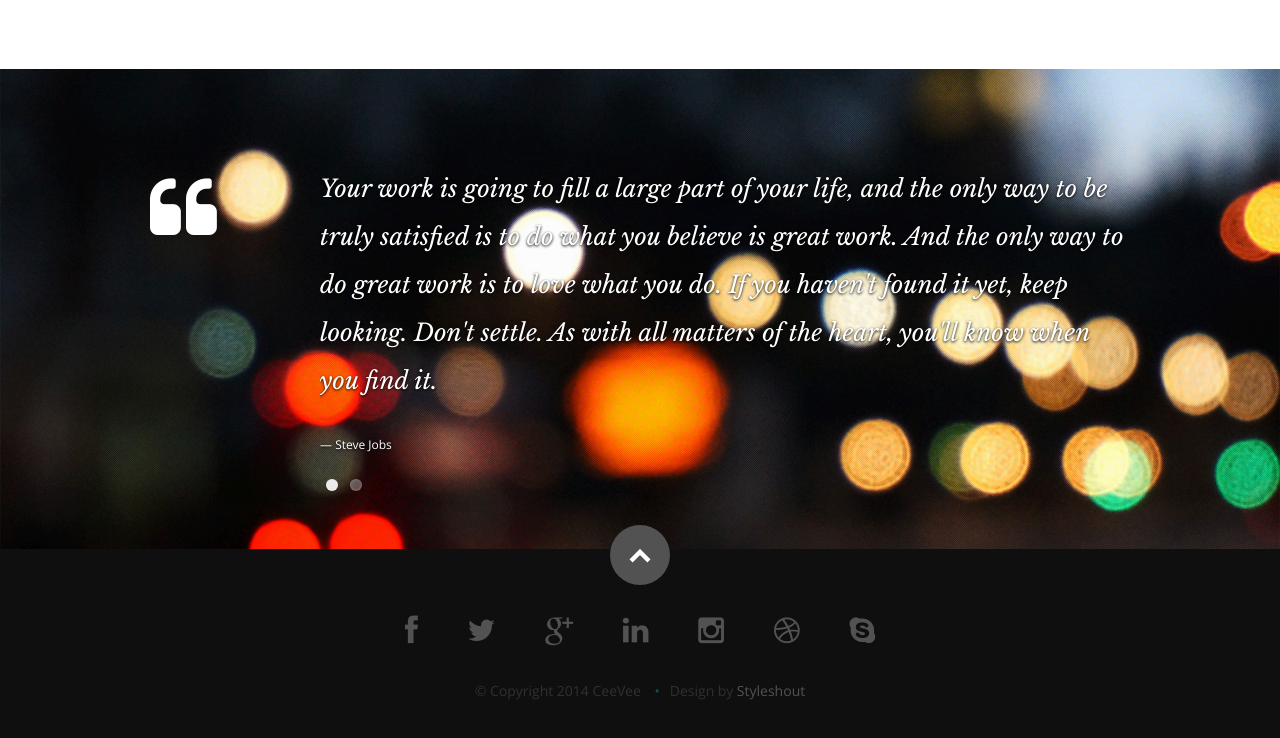
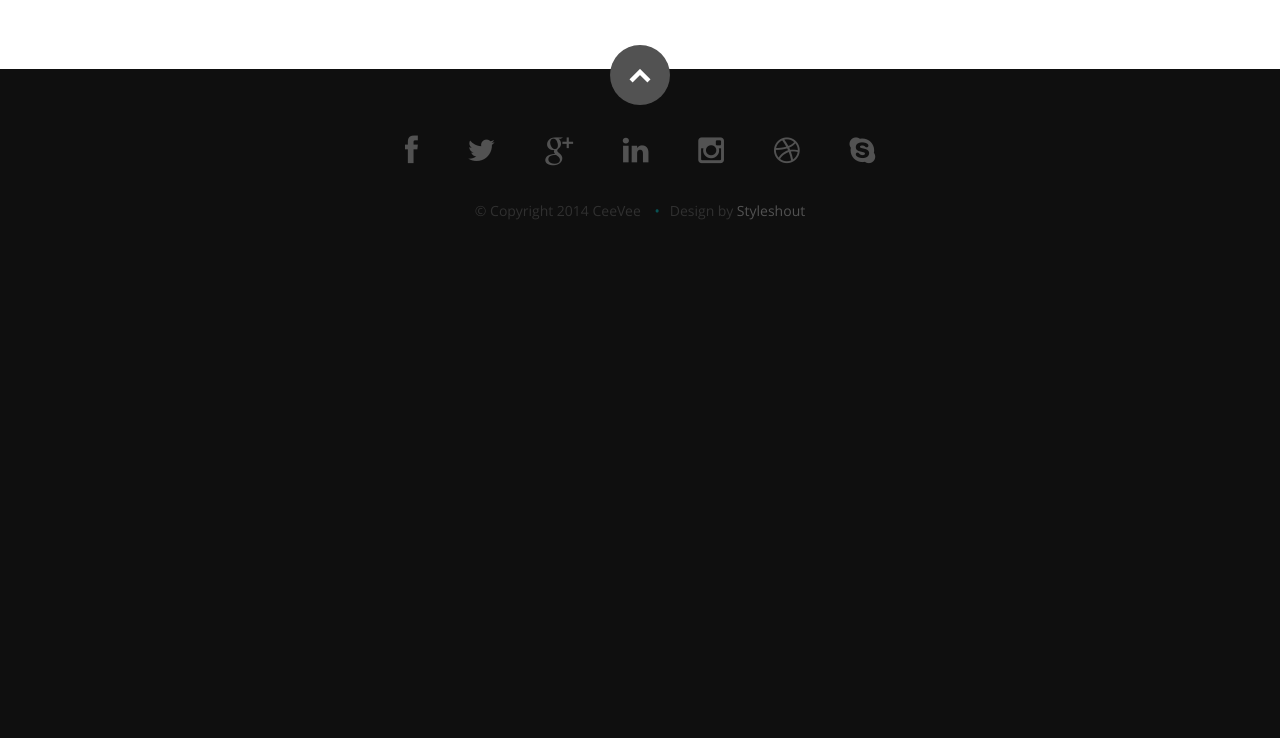
Before and after one commit to awadhesh14/awadhesh, a plain HTML site: page index.html in a window 1280 px wide. Shown: the part 2172-2910 px from the top of the page. After the commit the page ends 2446 px from the top, so only its background shows below. Drawn offline with nearby package versions, Linux system fonts and the light colour scheme.

Commit message:
Removing testimony

```diff
--- a/index.html
+++ b/index.html
@@ -604,7 +604,7 @@
 
 
    <!-- Testimonials Section
-   ================================================== -->
+   ==================================================
    <section id="testimonials">
 
       <div class="text-container">
@@ -631,7 +631,7 @@
                            </p>
                            <cite>Steve Jobs</cite>
                         </blockquote>
-                     </li> <!-- slide ends -->
+                     </li> <!-- slide ends
 
                      <li>
                         <blockquote>
@@ -641,19 +641,19 @@
                            </p>
                            <cite>Mr. Adobe</cite>
                         </blockquote>
-                     </li> <!-- slide ends -->
+                     </li> <!-- slide ends
 
                   </ul>
 
-               </div> <!-- div.flexslider ends -->
+               </div> <!-- div.flexslider ends
 
-            </div> <!-- div.flex-container ends -->
+            </div> <!-- div.flex-container ends
 
-         </div> <!-- row ends -->
+         </div> <!-- row ends
 
-       </div>  <!-- text-container ends -->
+       </div>  <!-- text-container ends
 
-   </section> <!-- Testimonials Section End-->
+   </section> <!-- Testimonials Section End -->
 
 
 
```
